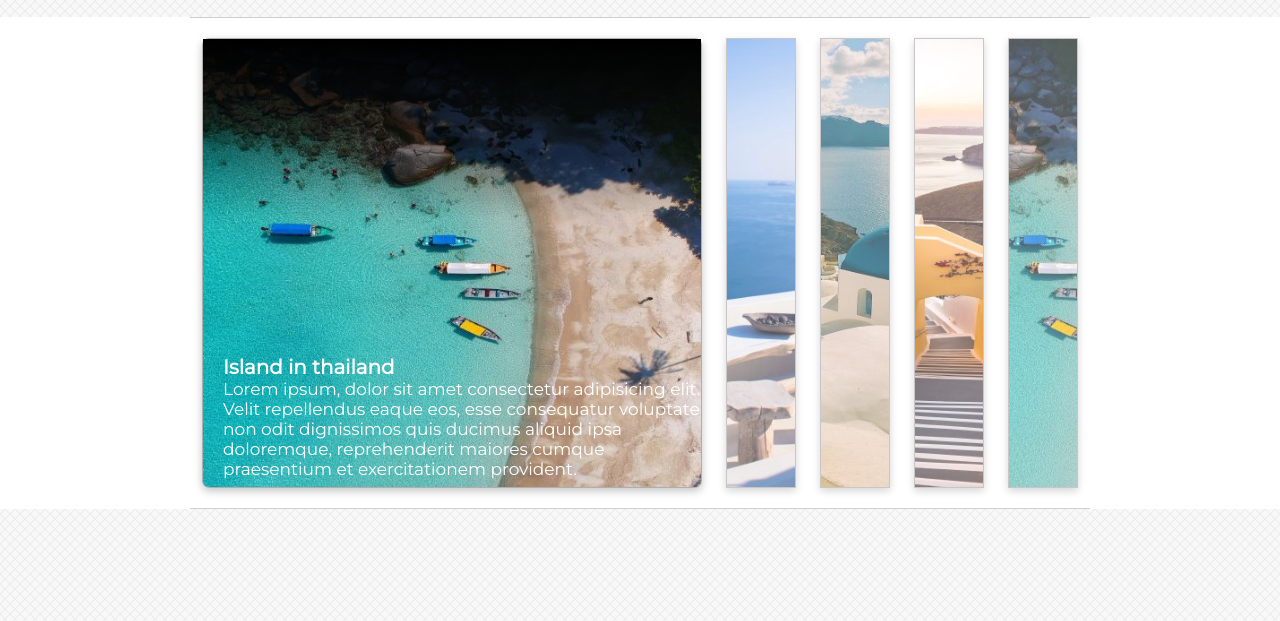
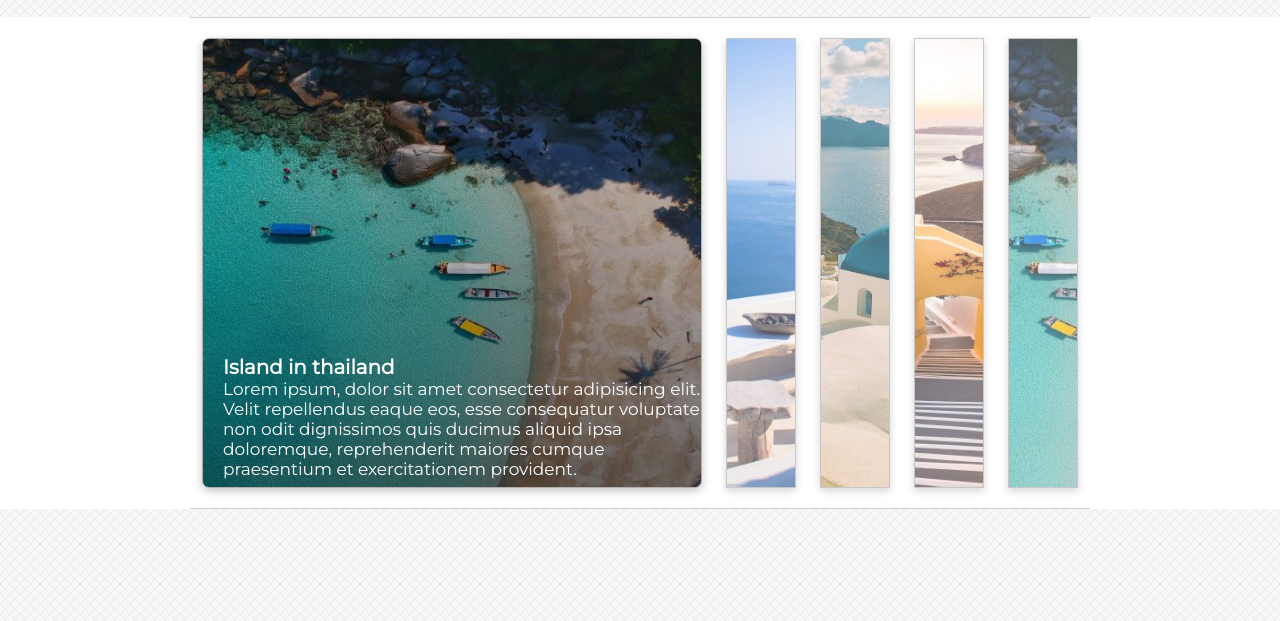
Before and after one commit to mikah1387/firstproject, a website: page index.html in a window 1280 px wide. Both pictures are taken after a click on the element 237 px from the left and 432 px from the top of the page. Shown: the part 169-790 px from the top of the page. Drawn offline with nearby package versions, Linux system fonts and the light colour scheme.

Commit message:
lastversion

```diff
--- a/app.js
+++ b/app.js
@@ -24,28 +24,30 @@ btn.addEventListener('click',function(){
 
 })
 
-// var jsdom = require("jsdom").jsdom;
-// global.$ = require('jquery/dist/jquery')(jsdom().createWindow());
 
-    $('.link-image').click(function(){
 
-        $('.link-image').removeClass('active')
-        $(this).addClass('active')
-    })
+    // $('.link-image').click(function(){
 
-// for (let i = 0; i < link.length; i++) {
-//     const element = link[i];
-//     console.log(element)
+    //     $('.link-image').removeClass('active')
+    //     $(this).addClass('active')
+    // })
 
-//       element.addEventListener('click',function()
-//     {
 
-//     autherLinks[i].classList.toggle('visibel')
-// })
+    let image = document.querySelectorAll('.link-image')
 
-// }
+        image.forEach(element => {
 
-// link.addEventListener('click',function(){
+            element.addEventListener('click', function(){
+                let imageactive= document.querySelector('.link-image.active')
+                imageactive.classList.remove('active')
+                this.classList.add('active')
 
-//     autherLinks.classList.toggle('visibel')
-// })
+
+        });
+
+    // for (let i = 0; i < image.length; i++) {
+    //     const element = image[i];
+
+
+
+     })
--- a/style.css
+++ b/style.css
@@ -328,6 +328,7 @@ cursor:pointer;
 
     min-width: 300px;
     border-radius: 7px;
+    overflow: hidden;
 
     }
 
@@ -337,7 +338,7 @@ cursor:pointer;
         height: 450px;
         padding: 20px;
         color: white;
-        background: linear-gradient( black 0%,transparent 40%);
+        background: linear-gradient( transparent 0%,rgba(0, 0, 0, 0.527) 95%);
          visibility: hidden;
         overflow: hidden;
          opacity: 0;
```
